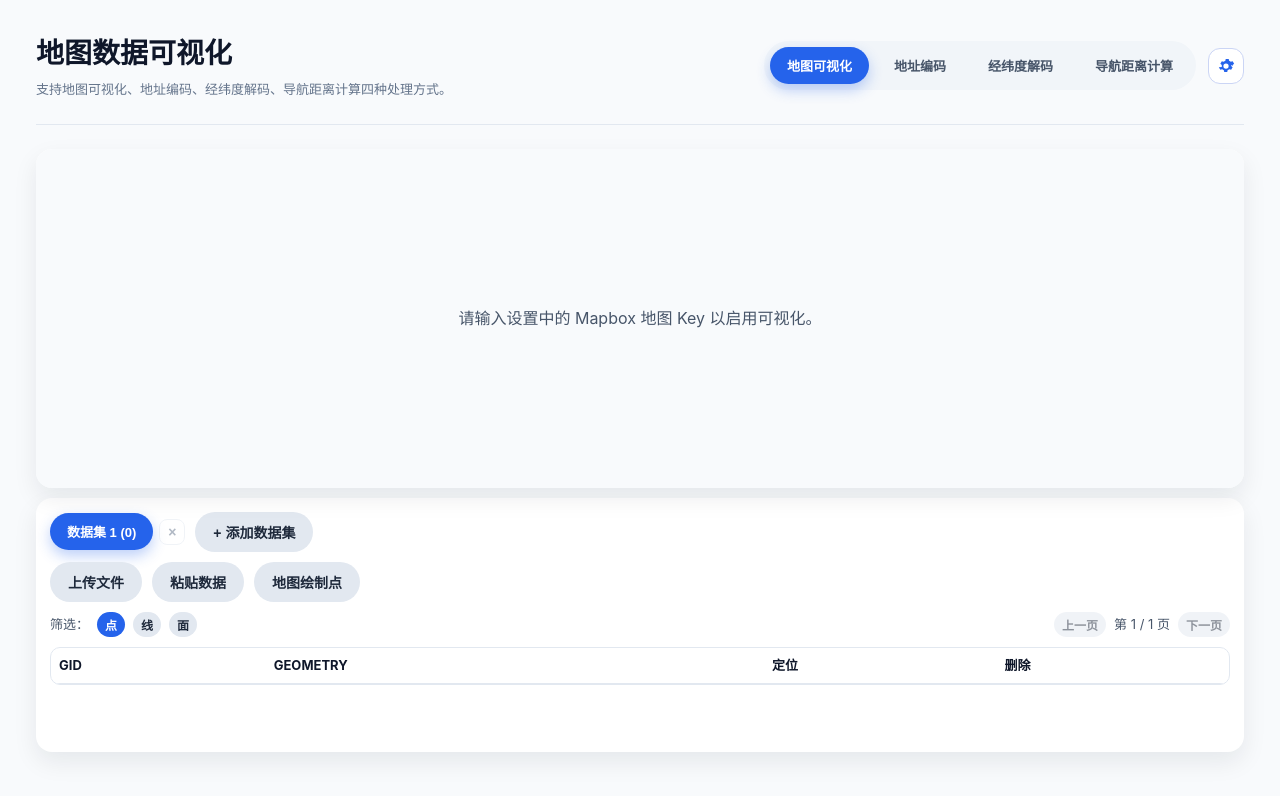
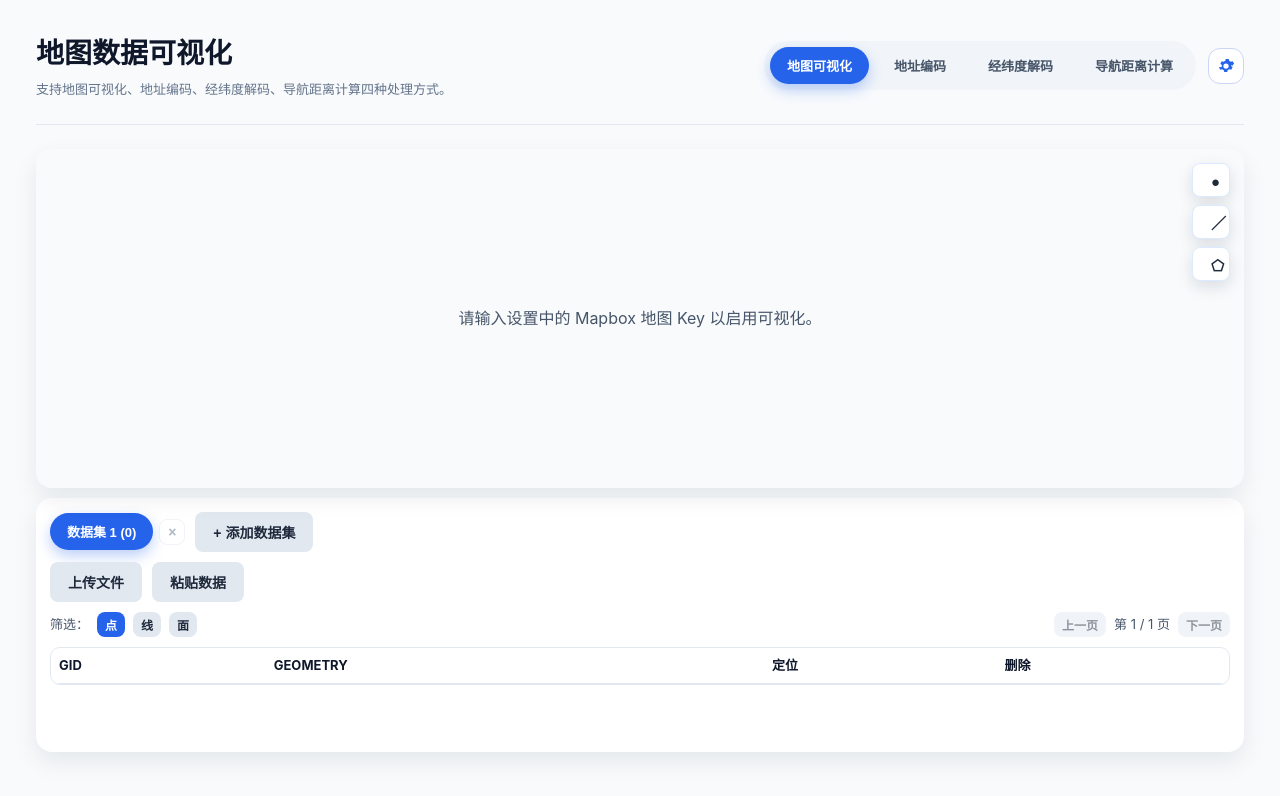
Before and after one commit to JO-WTF/network-tools, a Vue app: page / in a window 1280 px wide. Both pictures are taken after a click on the tab "地图可视化". Shown: the top 796 px of the page. Built offline with nearby package versions, Linux system fonts and the light colour scheme.

Commit message:
feat: simplify action buttons and add floating draw tools

```diff
--- a/src/components/MapVisualizationPage.vue
+++ b/src/components/MapVisualizationPage.vue
@@ -5,6 +5,38 @@
       <div v-if="!mapReady" class="visual-map-empty">请输入设置中的 Mapbox 地图 Key 以启用可视化。</div>
       <div v-if="isProcessing" class="visual-map-mask">
         <div class="mask-card">正在处理数据并加载地图要素...</div>
+      </div>
+      <div class="draw-fab-group">
+        <button
+          class="draw-fab"
+          :class="{ active: drawMode === 'point' }"
+          type="button"
+          :disabled="isProcessing"
+          title="绘制点"
+          @click="toggleDrawMode('point')"
+        >
+          ●
+        </button>
+        <button
+          class="draw-fab"
+          :class="{ active: drawMode === 'line' }"
+          type="button"
+          :disabled="isProcessing"
+          title="绘制线"
+          @click="toggleDrawMode('line')"
+        >
+          ／
+        </button>
+        <button
+          class="draw-fab"
+          :class="{ active: drawMode === 'polygon' }"
+          type="button"
+          :disabled="isProcessing"
+          title="绘制面"
+          @click="toggleDrawMode('polygon')"
+        >
+          ⬠
+        </button>
       </div>
     </div>
 
@@ -45,8 +77,7 @@
           @change="handleFileUpload"
         />
         <button class="secondary action-button" type="button" @click="showPaste = !showPaste" :disabled="isProcessing">粘贴数据</button>
-        <button class="secondary" type="button" @click="activateDrawPoint" :disabled="isProcessing">地图绘制点</button>
-      </div>
+              </div>
 
       <div v-if="showPaste" class="paste-box">
         <textarea
@@ -150,7 +181,8 @@ const pageSize = 20;
 const rowElementMap = new Map();
 let featureCounter = 1;
 let map = null;
-let drawPointMode = false;
+const drawMode = ref("none");
+const drawingCoords = ref([]);
 let mapPopup = null;
 const pointLayerPrefix = "viz-dataset-point-layer-";
 const pointSourcePrefix = "viz-dataset-point-source-";
@@ -213,6 +245,46 @@ const syncHighlightFilters = () => {
 };
 
 
+
+
+const toggleDrawMode = (mode) => {
+  if (drawMode.value === mode) {
+    drawMode.value = "none";
+    drawingCoords.value = [];
+    return;
+  }
+  drawMode.value = mode;
+  drawingCoords.value = [];
+};
+
+const commitDrawingByMode = () => {
+  if (drawMode.value === "line" && drawingCoords.value.length >= 2) {
+    appendRowsFromFeatures([
+      {
+        type: "Feature",
+        geometry: { type: "LineString", coordinates: [...drawingCoords.value] },
+        properties: {},
+      },
+    ]);
+    return true;
+  }
+  if (drawMode.value === "polygon" && drawingCoords.value.length >= 3) {
+    const first = drawingCoords.value[0];
+    const last = drawingCoords.value[drawingCoords.value.length - 1];
+    const ring = first[0] === last[0] && first[1] === last[1]
+      ? [...drawingCoords.value]
+      : [...drawingCoords.value, first];
+    appendRowsFromFeatures([
+      {
+        type: "Feature",
+        geometry: { type: "Polygon", coordinates: [ring] },
+        properties: {},
+      },
+    ]);
+    return true;
+  }
+  return false;
+};
 
 const ensureValidGeometryFilter = () => {
   const available = new Set((activeDataset.value?.rows || []).map((row) => resolveGeometryGroup(row.geometryType)).filter(Boolean));
@@ -372,7 +444,7 @@ const ensureMap = () => {
     });
 
     map.on("click", (event) => {
-      if (drawPointMode) {
+      if (drawMode.value === "point") {
         appendRowsFromFeatures([
           {
             type: "Feature",
@@ -380,15 +452,36 @@ const ensureMap = () => {
             properties: {},
           },
         ]);
-        drawPointMode = false;
+        drawMode.value = "none";
+        drawingCoords.value = [];
         return;
       }
+
+      if (drawMode.value === "line" || drawMode.value === "polygon") {
+        drawingCoords.value = [...drawingCoords.value, [event.lngLat.lng, event.lngLat.lat]];
+        return;
+      }
+
       const hits = map.queryRenderedFeatures(event.point, { layers: getInteractiveLayerIds() });
       if (!hits.length) return clearSelection();
       selectFeatureFromMap(hits[0], event.lngLat);
     });
 
+    map.on("dblclick", (event) => {
+      if (drawMode.value !== "line" && drawMode.value !== "polygon") return;
+      event.preventDefault();
+      const committed = commitDrawingByMode();
+      if (committed) {
+        drawMode.value = "none";
+      }
+      drawingCoords.value = [];
+    });
+
     map.on("mousemove", (event) => {
+      if (drawMode.value !== "none") {
+        map.getCanvas().style.cursor = "crosshair";
+        return;
+      }
       const hits = map.queryRenderedFeatures(event.point, { layers: getInteractiveLayerIds() });
       map.getCanvas().style.cursor = hits.length ? "pointer" : "";
     });
@@ -817,10 +910,6 @@ const removeFeature = (featureKey) => {
   refreshSource();
 };
 
-const activateDrawPoint = () => {
-  drawPointMode = true;
-};
-
 onMounted(() => {
   ensureMap();
 });
@@ -848,6 +937,20 @@ watch(totalPages, (value) => {
   }
 });
 
+
+watch(drawMode, (mode) => {
+  if (!map) return;
+  if (mode === "line" || mode === "polygon") {
+    map.doubleClickZoom.disable();
+  } else {
+    map.doubleClickZoom.enable();
+  }
+  if (mode === "none") {
+    drawingCoords.value = [];
+  }
+  map.getCanvas().style.cursor = mode === "none" ? "" : "crosshair";
+});
+
 onBeforeUnmount(() => {
   if (mapPopup) {
     mapPopup.remove();
--- a/src/style.css
+++ b/src/style.css
@@ -722,3 +722,38 @@ button:not(:disabled):hover {
   border-color: #2563eb;
   color: #fff;
 }
+
+
+.visual-page .secondary,
+.visual-page .primary,
+.visual-page .dataset-delete {
+  border-radius: 8px;
+}
+
+.draw-fab-group {
+  position: absolute;
+  right: 14px;
+  top: 14px;
+  z-index: 7;
+  display: flex;
+  flex-direction: column;
+  gap: 8px;
+}
+
+.draw-fab {
+  width: 34px;
+  height: 34px;
+  border: 1px solid #dbeafe;
+  background: #ffffff;
+  color: #1e293b;
+  border-radius: 8px;
+  box-shadow: 0 6px 16px rgba(15, 23, 42, 0.12);
+  font-size: 15px;
+  line-height: 1;
+}
+
+.draw-fab.active {
+  background: #2563eb;
+  border-color: #2563eb;
+  color: #fff;
+}
```
